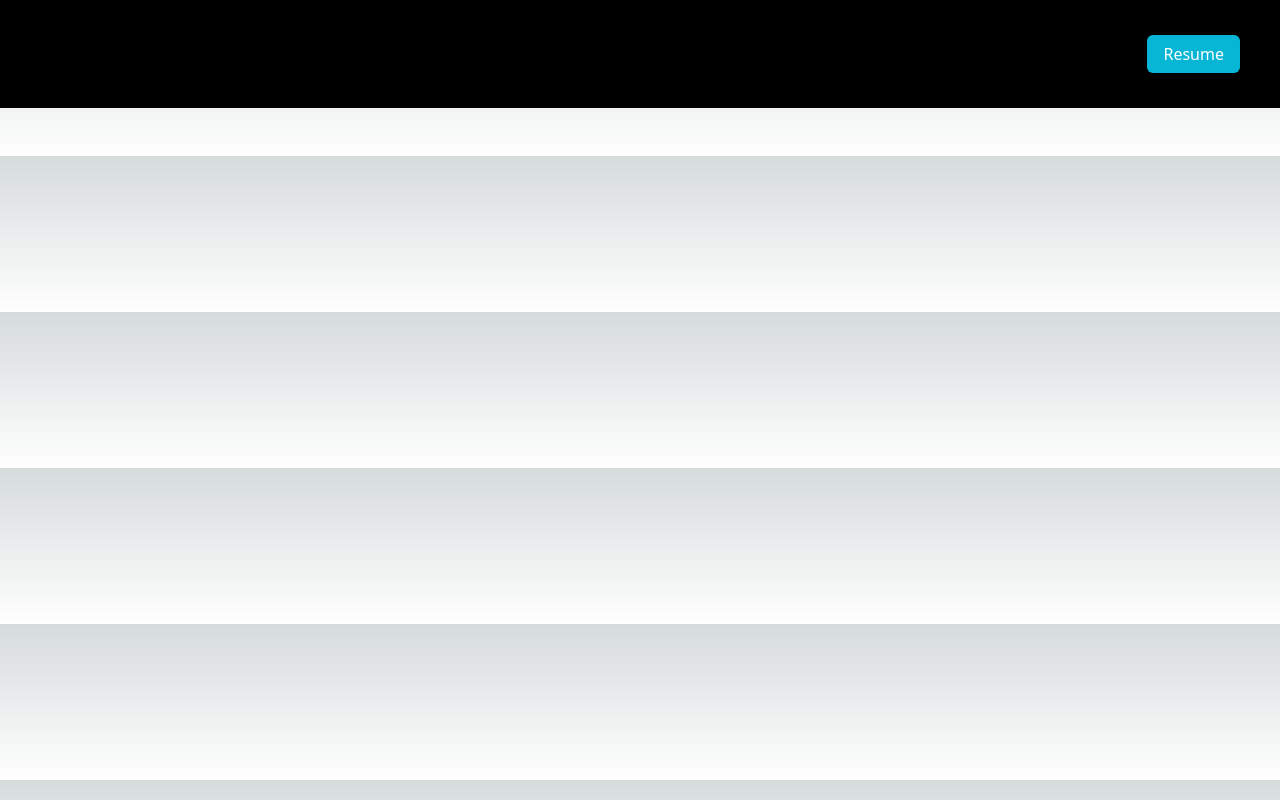
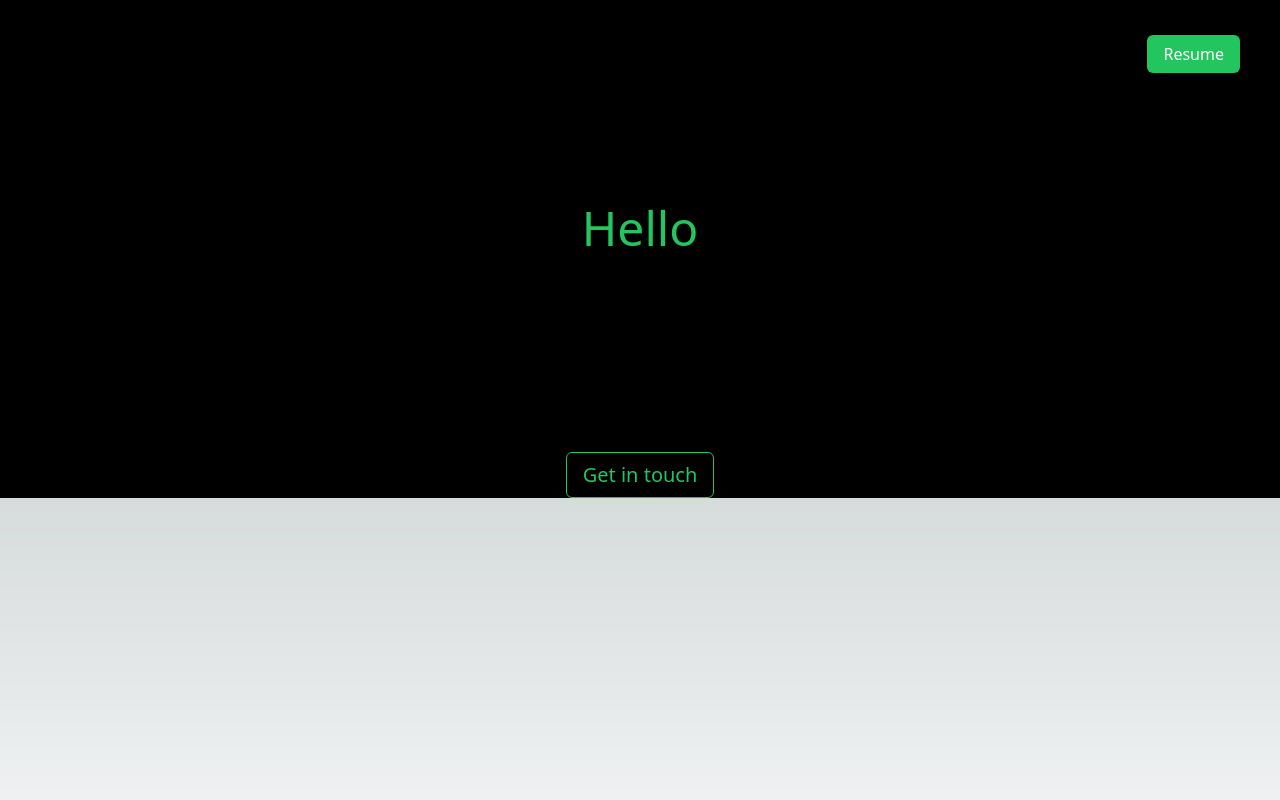
Before and after one commit to larbibelkhit/personal-website, a Next.js app: page / in a window 1280 px wide. Built offline with nearby package versions, Linux system fonts and the light colour scheme.

Commit message:
introduction section added

```diff
--- a/pages/index.js
+++ b/pages/index.js
@@ -20,10 +20,26 @@ export default function Home() {
               <h1 className='text-xl'>Larbi Belkhit</h1>
               <ul className='flex items-center'>
                 <li>
-                  <a className='bg-cyan-500 text-white px-4 py-2 rounded-md ml-8' href="#">Resume</a>
+                  <a className='bg-green-500 text-white px-4 py-2 rounded-md ml-8' href="#">Resume</a>
                 </li>
               </ul>
             </nav>
+            <div className='text-center p-10'>
+              <h2 className='text-5xl py-2 text-green-500 font-medium'>
+                Hello
+              </h2>
+              <h3 className='text-2xl py-2'>I do my best to code.</h3>
+              <p className='text-md py-5 leading-8'>
+                I'm an aspiring software engineer based in London. I have great interest in full-stack development, artificial intelligence, data mining, natural language processing, and everything in between.
+              </p>
+            </div>
+            <div className="text-xl flex justify-center">
+              <a className='border border-green-500 px-4 py-2 rounded-md text-green-500'
+                 href="mailto:larbibelkhit@outlook.com"
+                 target="_blank">
+                Get in touch
+              </a>
+            </div>
           </section>
       </main>
     </>
```
